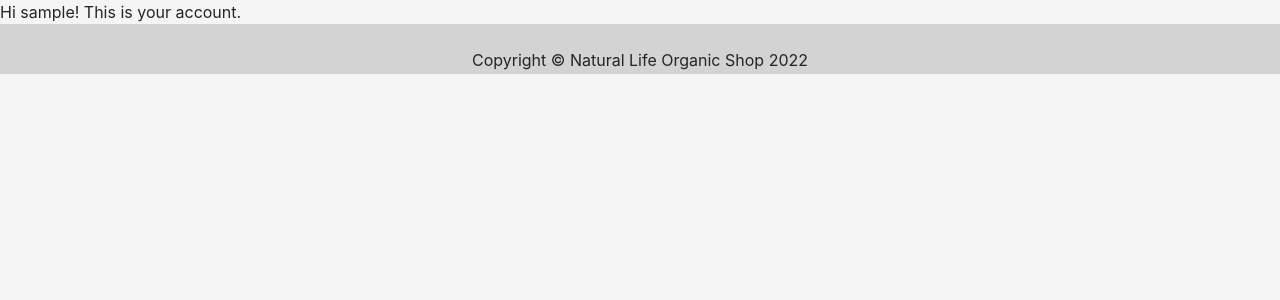
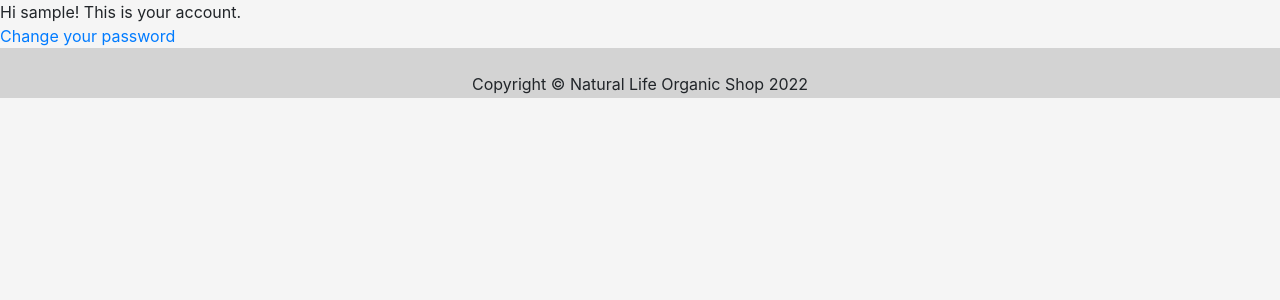
Before and after one commit to grupaaaa/final-project, a Django app: page /profile/ in a window 1280 px wide. Shown: the part 96-396 px from the top of the page. Run offline with Django 4.2, Linux system fonts and the light colour scheme; the visitor is signed in with stand-in values (Sample User, id 1).

Commit message:
add password change done-update

```diff
--- a/finalProject/main/views.py
+++ b/finalProject/main/views.py
@@ -9,6 +9,6 @@ class HomeView(TemplateView):
     def get_context_data(self, **kwargs):
         context = super().get_context_data(**kwargs)
         context['categories'] = Category.objects.all()
-        if self.request.user.is_authenticated:
-            context['order_id'] = self.request.user.order_set.filter(status=OrderStatusChoice.INITIAL).first().id
+        # if self.request.user.is_authenticated:
+        #     context['order_id'] = self.request.user.order_set.filter(status=OrderStatusChoice.INITIAL).first().id
         return context
--- a/finalProject/templates/profile.html
+++ b/finalProject/templates/profile.html
@@ -2,8 +2,9 @@
 
 {% block content %}
     {% if user.is_authenticated %}
+        Hi {{ user.username }}! This is your account.
+        <div><a href="{% url 'accounts:password_change' %}">Change your password</a></div>
 
-        Hi {{ user.username }}! This is your account.
     {% else %}
 
 <form action= {% url "accounts:login" %} method="post">
```
